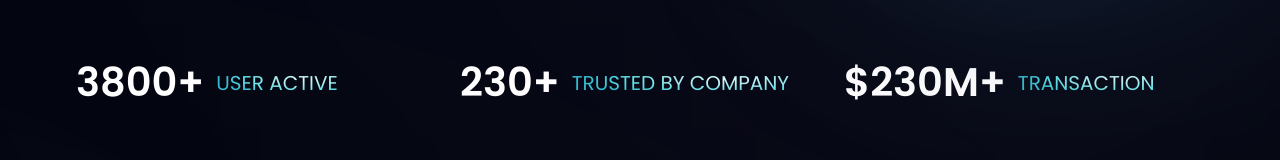
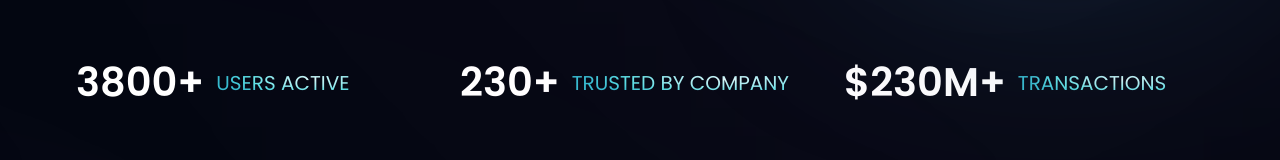
Before and after one commit to 7agabond/modern-bank-app, a React (Vite) app: page / in a window 1280 px wide. Shown: the part 744-904 px from the top of the page. Built offline with nearby package versions, Linux system fonts and the light colour scheme.

Commit message:
Finalized app

```diff
--- a/src/components/Footer.jsx
+++ b/src/components/Footer.jsx
@@ -43,12 +43,23 @@
       </div>
     </div>
 
-    <div>
+    <div className="w-full flex justify-between items-center md:flex-row flex-col pt-6 border-t-[1px] border-t-[#3F3E45]">
       <p className="font-poppins font-normal text-center text-[18px] leading-[27px] text-white">
         2023 Hoobank. All Rights Reserved.
       </p>
 
-      <div className="flex flex-row md:mt-0 mt-6"></div>
+      <div className="flex flex-row md:mt-0 mt-6">
+        {socialMedia.map((social, index) => (
+          <img
+            key={social.id}
+            src={social.icon}
+            alt={social.id}
+            className={`w-[21px] h-[21px] object-contain cursor-pointer ${
+              index !== socialMedia.length - 1 ? "mr-6" : "mr-0"
+            }`}
+          />
+        ))}
+      </div>
     </div>
   </section>
 );
--- a/src/constants/index.js
+++ b/src/constants/index.js
@@ -88,7 +88,7 @@
 export const stats = [
   {
     id: "stats-1",
-    title: "User Active",
+    title: "Users Active",
     value: "3800+",
   },
   {
@@ -98,7 +98,7 @@
   },
   {
     id: "stats-3",
-    title: "Transaction",
+    title: "Transactions",
     value: "$230M+",
   },
 ];
```
